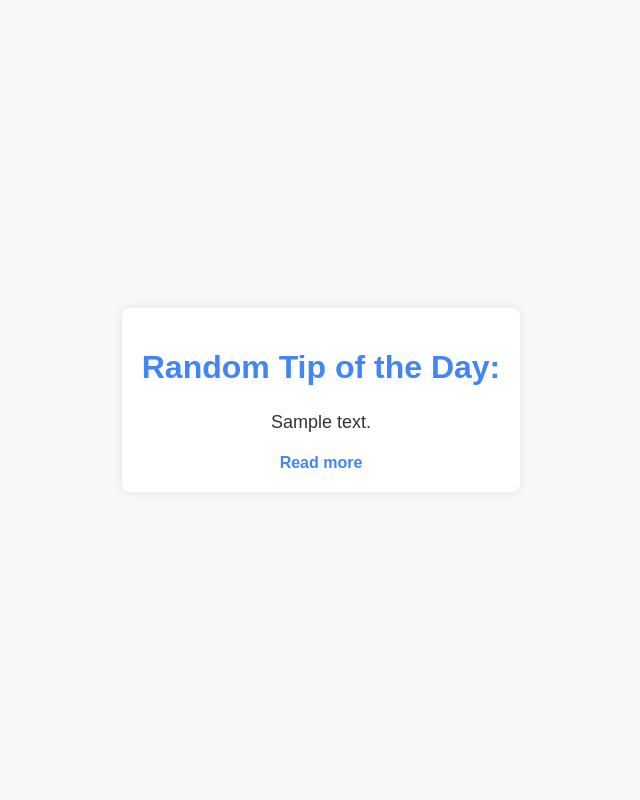
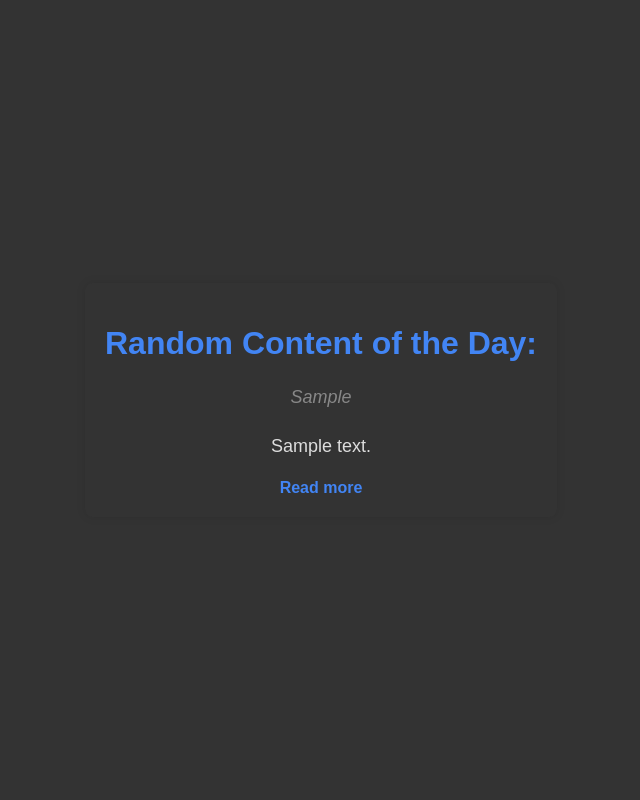
Before and after one commit to adammlarge/rss-puller, a Flask app: template templates/display_content.html in a window 1280 px wide. Shown: the whole page, without its empty margins (319-959 px from the left). Run offline with Flask 2, Linux system fonts and the light colour scheme; the template is opened without the code that fills it: most values are stand-ins (such as "Sample title", 1, 10 or a date in 2020).

Commit message:
update style

```diff
--- a/static/styles.css
+++ b/static/styles.css
@@ -1,28 +1,36 @@
 body {
     font-family: 'Arial', sans-serif;
-    background-color: #f8f8f8;
-    color: #333;
     margin: 0;
     display: flex;
     align-items: center;
     justify-content: center;
     height: 100vh;
+    background-color: #333;
+    color: #fff;
 }
 
 .container {
-    background-color: #fff;
+    background-color: #333;
     border-radius: 8px;
     box-shadow: 0 0 10px rgba(0, 0, 0, 0.1);
     padding: 20px;
     text-align: center;
+    color: #fff;
 }
 
 h1 {
     color: #4285f4;
 }
 
+.encouragement {
+    margin-top: 10px;
+    font-style: italic;
+    color: #888;
+}
+
 .content {
     margin-top: 20px;
+    color: #ddd;
 }
 
 p {
@@ -37,3 +45,7 @@ a {
     display: block;
     margin-top: 10px;
 }
+
+a:visited {
+    color: #1976D2;
+}
--- a/templates/display_content.html
+++ b/templates/display_content.html
@@ -3,12 +3,15 @@
 <head>
     <meta charset="UTF-8">
     <meta name="viewport" content="width=device-width, initial-scale=1.0">
-    <title>Random Tip of the Day</title>
+    <title>Random Content of the Day</title>
     <link rel="stylesheet" href="{{ url_for('static', filename='styles.css') }}">
 </head>
 <body>
     <div class="container">
-        <h1>Random Tip of the Day:</h1>
+        <h1>Random Content of the Day:</h1>
+        <div class="encouragement">
+            <p>{{ encouragement_phrase }}</p>
+        </div>
         <div class="content">
             <p>{{ content }}</p>
             <a href="{{ link }}" target="_blank">Read more</a>
```
